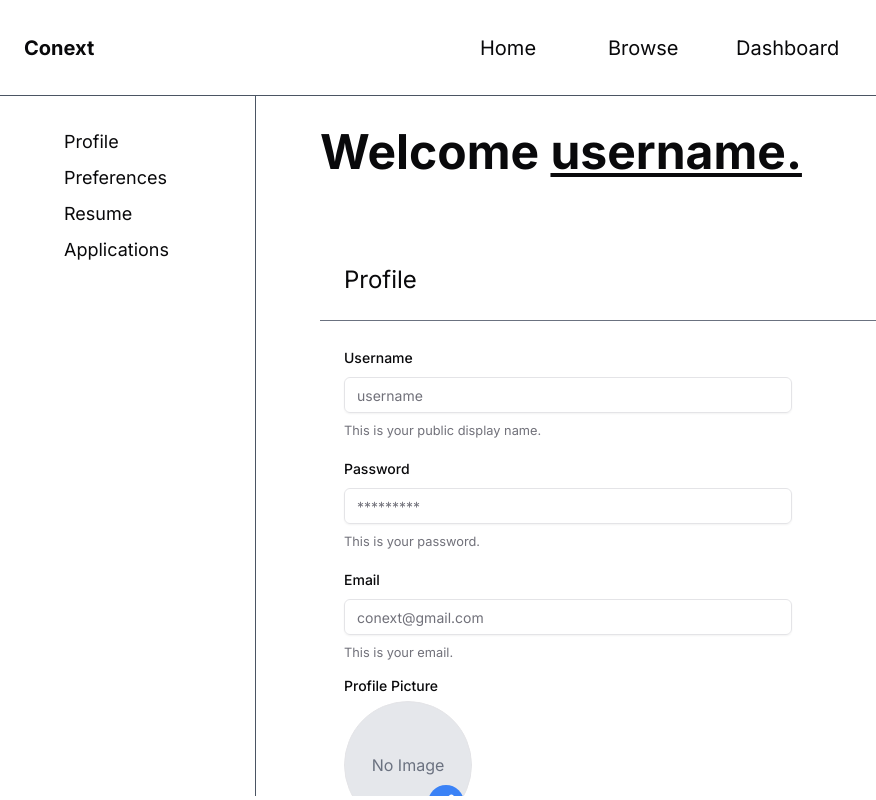
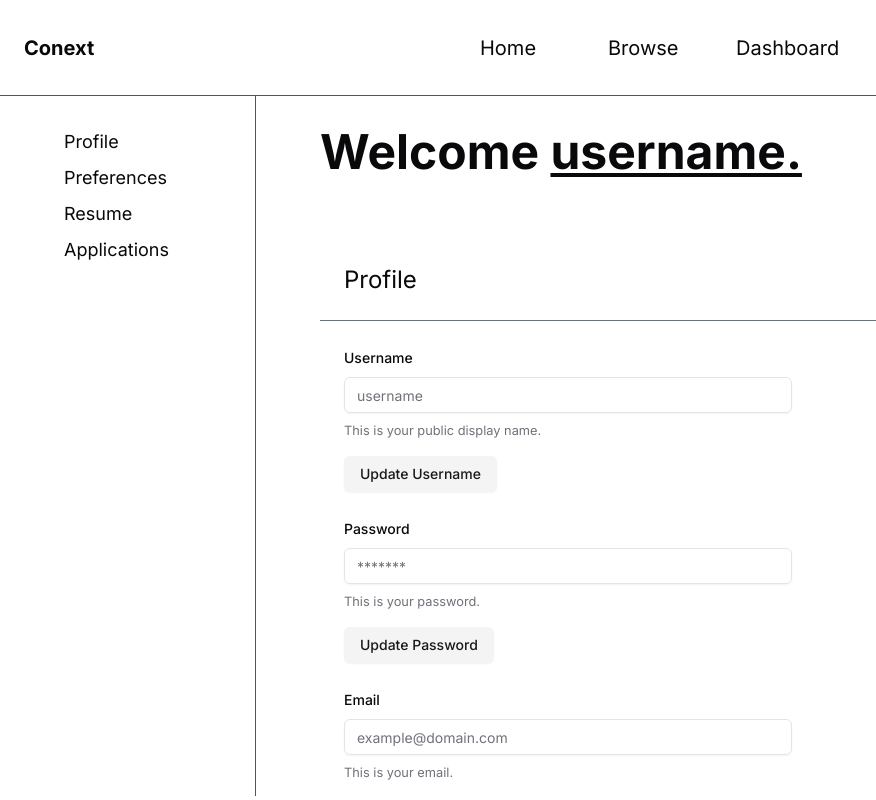
Before and after one commit to TejasDoesStuff/Website-Coding-and-Development, a Next.js app in the folder fbla/: page /dashboard in a window 1280 px wide. Shown: the whole page, without its empty margins (0-876 px from the left). Built offline with nearby package versions, Linux system fonts and the light colour scheme.

Commit message:
dude i hate forms why does this suck
(gave each form field their own button which DOESNT WORK FOR SOME REASON)

```diff
--- a/fbla/app/dashboard/OptionsUser.tsx
+++ b/fbla/app/dashboard/OptionsUser.tsx
@@ -2,8 +2,9 @@
 
 import { useState } from "react";
 import { zodResolver } from "@hookform/resolvers/zod";
-import { useForm } from "react-hook-form";
+import { useForm, FormProvider } from "react-hook-form";
 import { z } from "zod";
+import { Edit } from "lucide-react";
 
 import { Button } from "@/components/ui/button";
 import {
@@ -20,24 +21,22 @@ import { Input } from "@/components/ui/input";
 export default function OptionsUser() {
   const [preview, setPreview] = useState<string | null>(null);
 
-  //The requirements for the form fields
+  // The requirements for the form fields
   const formSchema = z.object({
-    username: z.string().min(2, {
-      message: "Username must be at least 2 characters.",
-    }).optional(),
-    password: z.string().min(6, {
-      message: "Password must be at least 6 characters.",
-    }).optional(),
-    email: z.string().email({
-      message: "Email must be valid",
-    }).optional(),
-    profilePicture: z
-      .custom<FileList | null>((val) => val instanceof FileList || val === null)
-      .optional(),
+    username: z
+      .string()
+      .min(2, { message: "Username must be at least 2 characters." }),
+    password: z
+      .string()
+      .min(6, { message: "Password must be at least 6 characters." }),
+    email: z.string().email({ message: "Please enter a valid email address." }),
+    profilePicture: z.custom<FileList | null>(
+      (val) => val instanceof FileList || val === null
+    ),
   });
 
-  //The default values for the form fields
-  const form = useForm<z.infer<typeof formSchema>>({
+  // The default values for the form fields
+  const formMethods = useForm<z.infer<typeof formSchema>>({
     resolver: zodResolver(formSchema),
     defaultValues: {
       username: "",
@@ -51,22 +50,42 @@ export default function OptionsUser() {
     const file = e.target.files?.[0];
     if (file) {
       setPreview(URL.createObjectURL(file));
-      form.setValue("profilePicture", e.target.files);
     } else {
       setPreview(null);
     }
   }
 
-  //The function that is called when the form is submitted
-  function onSubmit(values: z.infer<typeof formSchema>) {
-    console.log(values);
-    if (values.profilePicture) {
-      const file = values.profilePicture[0];
-      console.log("Selected file:", file.name);
+  function handleUsernameSubmit() {
+    const values = formMethods.getValues(["username"]);
+    console.log("Username Values:", values);
   }
+
+  function handlePasswordSubmit() {
+    const values = formMethods.getValues(["password"]);
+    console.log("Password Values:", values);
+  }
+
+  function handleEmailSubmit() {
+    const values = formMethods.getValues(["email"]);
+    console.log("Email Values:", values);
+  }
+
+  function handleProfilePictureSubmit() {
+    const values = formMethods.getValues(["profilePicture"]);
+    console.log("Profile Picture Values:", values);
+  }
+
+  // The functions that are called when the respective form is submitted
+  function handleSubmit(values: z.infer<typeof formSchema>) {
+    console.log("Form Values:", values);
   }
 
   return (
+    <FormProvider {...formMethods}>
+      <form
+        onSubmit={formMethods.handleSubmit(handleSubmit)}
+        className="space-y-4"
+      >
         <div className="w-4/5 h-full flex flex-col absolute right-0 overflow-y-scroll scroll-smooth">
           {/* Header */}
           <div className="mx-16 mt-8">
@@ -75,18 +94,15 @@ export default function OptionsUser() {
               <span className="underline underline-offset-4">username.</span>
             </h1>
           </div>
-      {/* Options */}
+          {/* Profile Section */}
           <div className="m-16 flex flex-col" id="profile">
-        {/* Profile Section */}
             <h3 className="text-2xl sticky top-0 backdrop-blur border-b border-gray-500 p-6">
               Profile
             </h3>
             <div className="m-6 text-md w-1/2">
-          <Form {...form}>
-            <form onSubmit={form.handleSubmit(onSubmit)} className="space-y-4">
-              {/* Profile Username */}
+              {/* Username Form */}
               <FormField
-                control={form.control}
+                control={formMethods.control}
                 name="username"
                 render={({ field }) => (
                   <FormItem>
@@ -101,37 +117,59 @@ export default function OptionsUser() {
                   </FormItem>
                 )}
               />
-              {/* Profile Password */}
+              <Button
+                type="submit"
+                variant="secondary"
+                onClick={handleUsernameSubmit}
+                className="mt-4 mb-6"
+              >
+                Update Username
+              </Button>
+
+              {/* Password Form */}
               <FormField
-                control={form.control}
+                control={formMethods.control}
                 name="password"
                 render={({ field }) => (
                   <FormItem>
                     <FormLabel>Password</FormLabel>
                     <FormControl>
-                      <Input placeholder="*********" {...field} />
+                      <Input type="password" placeholder="*******" {...field} />
                     </FormControl>
                     <FormDescription>This is your password.</FormDescription>
                     <FormMessage />
                   </FormItem>
                 )}
               />
-              {/* Profile Email */}
+              <Button type="submit" variant="secondary" className="mt-4 mb-6">
+                Update Password
+              </Button>
+
+              {/* Email Form */}
               <FormField
-                control={form.control}
+                control={formMethods.control}
                 name="email"
                 render={({ field }) => (
                   <FormItem>
                     <FormLabel>Email</FormLabel>
                     <FormControl>
-                      <Input placeholder="conext@gmail.com" {...field} />
+                      <Input placeholder="example@domain.com" {...field} />
                     </FormControl>
                     <FormDescription>This is your email.</FormDescription>
                     <FormMessage />
                   </FormItem>
                 )}
               />
-              {/* Profile Picture */}
+              <Button
+                type="submit"
+                variant="secondary"
+                onClick={handleEmailSubmit}
+                className="mt-4 mb-6"
+              >
+                Update Email
+              </Button>
+
+              {/* Profile Picture Form */}
               <FormItem>
                 <div className="flex flex-col items-start">
                   <FormLabel className="mb-2">Profile Picture</FormLabel>
@@ -147,30 +185,11 @@ export default function OptionsUser() {
                         <span className="text-gray-500">No Image</span>
                       </div>
                     )}
-                    {/* Pencil Icon Overlay */}
                     <label
                       htmlFor="profile-picture-upload"
                       className="absolute bottom-2 right-2 bg-blue-500 text-white p-2 rounded-full cursor-pointer hover:bg-blue-600 transition"
                     >
-                      <svg
-                        xmlns="http://www.w3.org/2000/svg"
-                        fill="none"
-                        viewBox="0 0 24 24"
-                        strokeWidth={2}
-                        stroke="currentColor"
-                        className="w-5 h-5"
-                      >
-                        <path
-                          strokeLinecap="round"
-                          strokeLinejoin="round"
-                          d="M16.862 3.487a2.25 2.25 0 113.182 3.182L7.443 19.27a4.5 4.5 0 01-1.691 1.073l-4.244 1.415a.375.375 0 01-.48-.48l1.415-4.243a4.5 4.5 0 011.073-1.692L16.862 3.487z"
-                        />
-                        <path
-                          strokeLinecap="round"
-                          strokeLinejoin="round"
-                          d="M19.753 6.247l-1.506-1.506"
-                        />
-                      </svg>
+                      <Edit className="w-4 h-4" />
                     </label>
                   </div>
                 </div>
@@ -184,14 +203,18 @@ export default function OptionsUser() {
                 <FormDescription>Upload your profile picture.</FormDescription>
                 <FormMessage />
               </FormItem>
-              {/* Submit Button */}
-              <Button type="submit" variant="secondary">
-                Update Profile
+              <Button
+                type="submit"
+                variant="secondary"
+                onClick={handleEmailSubmit}
+                className="mt-4 mb-6"
+              >
+                Update Profile Picture
               </Button>
-            </form>
-          </Form>
             </div>
           </div>
+
+          {/* Preferences Section */}
           <div className="m-16 flex flex-col" id="preferences">
             <h3 className="text-2xl sticky top-0 backdrop-blur-sm p-6 border-b border-gray-500">
               Preferences
@@ -199,14 +222,19 @@ export default function OptionsUser() {
             <div className="m-6 text-md">
               <p>Preferences go here.</p>
               <p>They can select preferences for the following</p>
+              <ul>
                 <li>
-            Location (Online/In Person - Certain radius from the user's home)
+                  Location (Online/In Person - Certain radius from the user's
+                  home)
                 </li>
                 <li>Industry (Tags: CS, Med, Engineering, Fast food, etc)</li>
                 <li>Role (Intern, Paid Intern, employee, etc)</li>
                 <li>Salary (Range)</li>
+              </ul>
             </div>
           </div>
+
+          {/* Resume Section */}
           <div className="m-16 flex flex-col" id="resume">
             <h3 className="text-2xl sticky top-0 backdrop-blur-sm p-6 border-b border-gray-500">
               Resume
@@ -216,6 +244,8 @@ export default function OptionsUser() {
               <p>They can upload a file of their resume here</p>
             </div>
           </div>
+
+          {/* Applications Section */}
           <div className="m-16 flex flex-col" id="applications">
             <h3 className="text-2xl sticky top-0 backdrop-blur-sm p-6 border-b border-gray-500">
               Applications
@@ -227,12 +257,16 @@ export default function OptionsUser() {
                 currently sent out
               </p>
               <p>They can</p>
+              <ul>
                 <li>View the job details</li>
                 <li>View/Change their application details</li>
                 <li>View the status of their application</li>
                 <li>Cancel their application</li>
+              </ul>
             </div>
           </div>
         </div>
+      </form>
+    </FormProvider>
   );
 }
```
Lines whose indentation alone changed are shown as unchanged.
